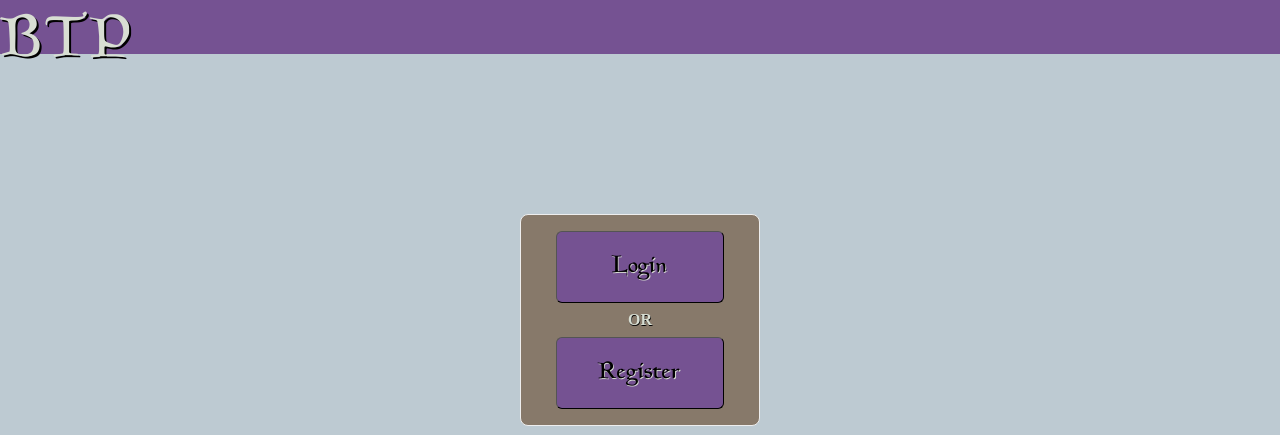
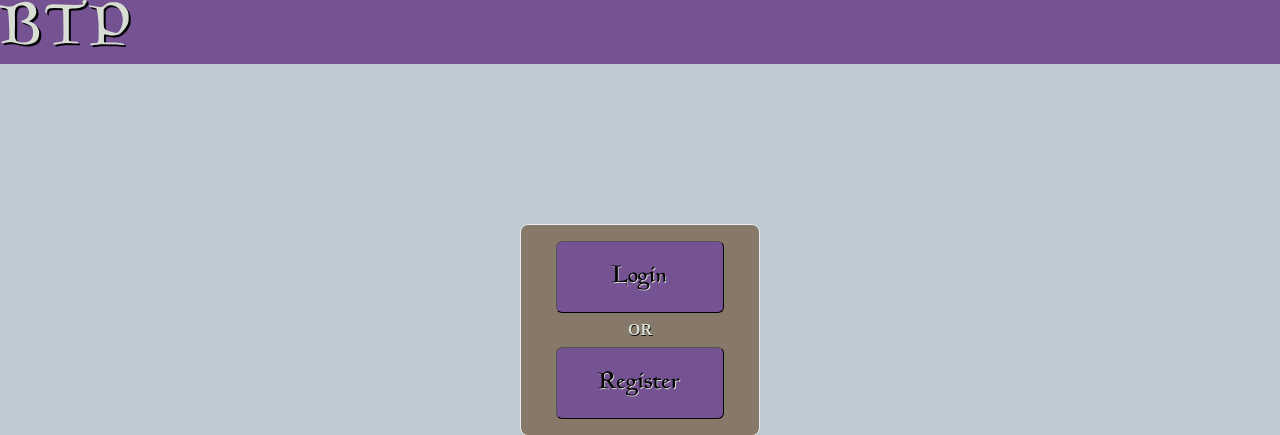
Before and after one commit to VeryThankYou/BTP, a PHP site: page /index.php in a window 1280 px wide. Shown: the top 435 px of the page. Run offline with PHP 8.4, Linux system fonts and the light colour scheme.

Commit message:
Header er meget grimmerne nu
men det skal nok bliver pænere

```diff
--- a/styling/maincss.css
+++ b/styling/maincss.css
@@ -15,18 +15,18 @@ body {
 }
 
 .header {
-  font-size: 60px;
   background-color: #755292;
-  height: 0.9em;
-  padding: 0.034em;
+  height: 64px;
+  padding: 0.1em;
+  display: flex;
 }
 
 .title {
+  font-size: 60px;
   font-family: MagicFont;
   letter-spacing: 0.1em;
   color: #D8DED3;
   text-shadow: 0.034em 0.034em black;
-  display: inline-block;
 }
 
 .logout {
```
